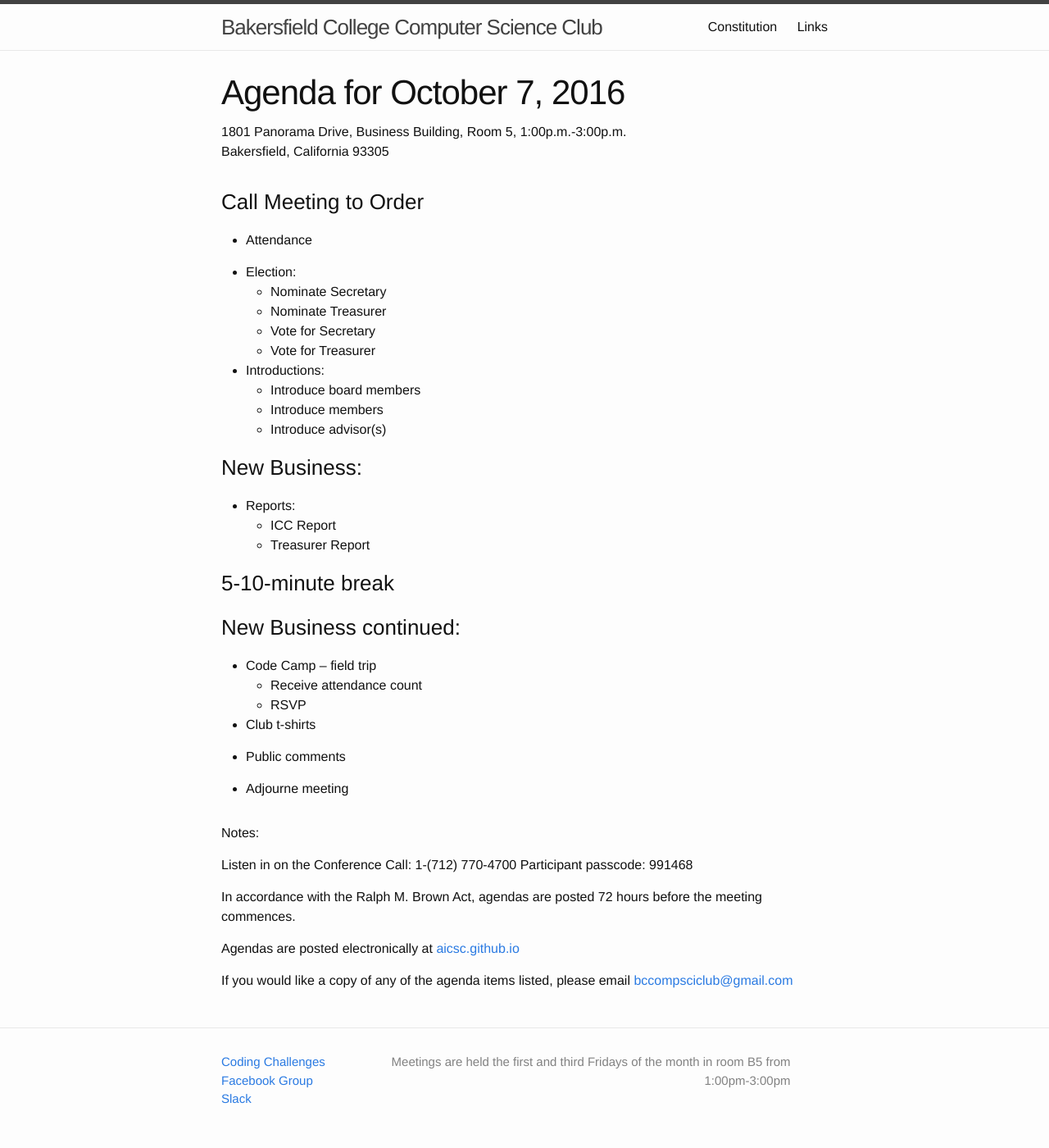
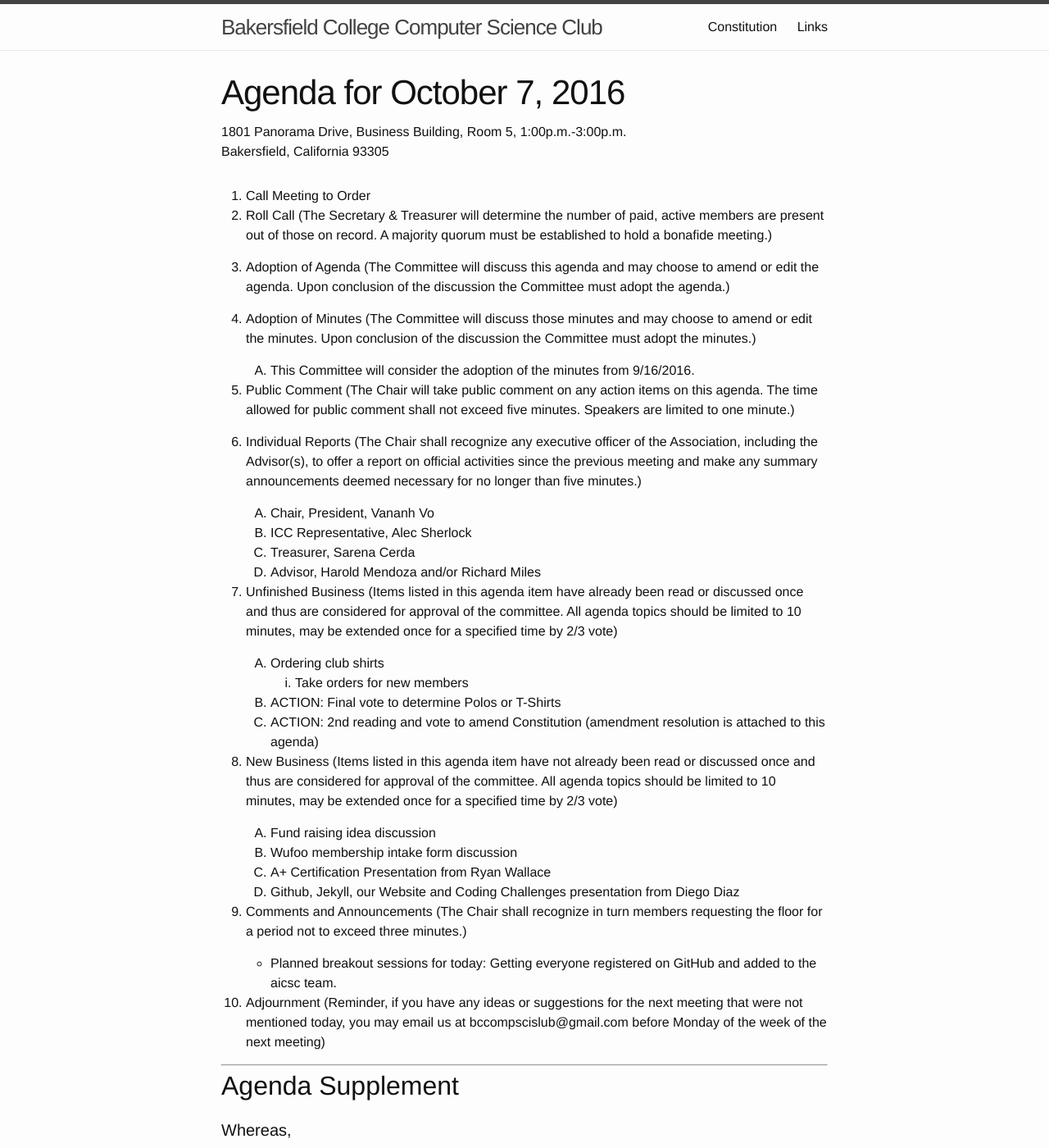
Before and after one commit to AICSC/aicsc.github.io, a Jekyll site: the page built from _posts/agenda/2016-10-07-agenda.markdown, in a window 1280 px wide and 1400 px high. Shown: the whole window at 82% size. Built offline with Jekyll 4.4.1, drawn with Linux system fonts in a browser that asks for light colours; some of the changed text lies outside the part shown.

Commit message:
Format Friday's agenda (#55)
* Update 2016-10-07-agenda.markdown

This is the second attempt since the first one failed the checks. This one is just cust and paste from the file. It shouldn't have all of the linux tracking attached to it.

* Format agenda with awesome Markdown lists

```diff
--- a/_posts/agenda/2016-10-07-agenda.markdown
+++ b/_posts/agenda/2016-10-07-agenda.markdown
@@ -1,39 +1,87 @@
----
-title: "Agenda"
+1. Call Meeting to Order
+2. Roll Call
+	(The Secretary & Treasurer will determine the number of paid, active members are present out of those on record. A majority quorum must be established to hold a bonafide meeting.)
+
+3. Adoption of Agenda
+	(The Committee will discuss this agenda and may choose to amend or edit the agenda. Upon conclusion of the discussion the Committee must adopt the agenda.)
+
+4. Adoption of Minutes
+	(The Committee will discuss those minutes and may choose to amend or edit the minutes. Upon conclusion of the discussion the Committee must adopt the minutes.)
+
+	1. This Committee will consider the adoption of the minutes from 9/16/2016.
+
+5. Public Comment
+	(The Chair will take public comment on any action items on this agenda. The time allowed for public comment shall not exceed five minutes. Speakers are limited to one minute.)
+
+6. Individual Reports
+	(The Chair shall recognize any executive officer of the Association, including the Advisor(s), to offer a report on official activities since the previous meeting and make any summary announcements deemed necessary for no longer than five minutes.)
+
+	1. Chair, President, Vananh Vo
+	1. ICC Representative, Alec Sherlock
+	1. Treasurer, Sarena Cerda
+	1. Advisor, Harold Mendoza and/or Richard Miles
+
+7. Unfinished Business
+	(Items listed in this agenda item have already been read or discussed once and thus are considered for approval of the committee. All agenda topics should be limited to 10 minutes, may be extended once for a specified time by 2/3 vote)
+
+	1. Ordering club shirts
+		1. Take orders for new members
+    2. ACTION: Final vote to determine Polos or T-Shirts
+    3. ACTION: 2nd reading and vote to amend Constitution (amendment resolution is attached to this agenda)
+
+8. New Business
+	(Items listed in this agenda item have not already been read or discussed once and thus are considered for approval of the committee. All agenda topics should be limited to 10 minutes, may be extended once for a specified time by 2/3 vote)
+
+	1. Fund raising idea discussion
+	1. Wufoo membership intake form discussion
+	1. A+ Certification Presentation from Ryan Wallace
+	1. Github, Jekyll, our Website and Coding Challenges presentation from Diego Diaz
+
+9. Comments and Announcements
+	(The Chair shall recognize in turn members requesting the floor for a period not to exceed three minutes.)
+
+	* Planned breakout sessions for today:
+		Getting everyone registered on GitHub and added to the aicsc team.
+
+10. Adjournment
+	(Reminder, if you have any ideas or suggestions for the next meeting that were not mentioned today, you may email us at bccompscislub@gmail.com before Monday of the week of the next meeting)
+
 ---
 
-### Call Meeting to Order
+## Agenda Supplement
 
-* Attendance
+#### Whereas,
+during the 2016/2017 school year inaugural meeting of the Computer Science Club held on 09/02/2016, a discrepance was found in the current Constitution regarding membership dues and voting;
 
-* Election:
-  - Nominate Secretary
-  - Nominate Treasurer
-  - Vote for Secretary
-  - Vote for Treasurer
+#### Whereas,
+dues were collected from several members present at the meeting to allow for those members to vote;
 
-* Introductions:
-  - Introduce board members
-  - Introduce members
-  - Introduce advisor(s)
+#### Whereas,
+a motion was made to suspend the rules to allow all persons in attendance to vote for the day;
 
-### New Business:
+#### Whearas,
+that motion was voted upon by those present who had paid dues and carried by unanimous vote;
 
-* Reports:
-	- ICC Report
-  - Treasurer Report
+#### Whereas,
+a motion was made on the floor during this meeting to add the position of Vice President to the existing Constitution and supply the needed change to the Constitution document;
 
+#### Whereas,
+that motion was voted upon by all present and passed unanimously.
 
-### 5-10-minute break
+#### Be it resolved,
+that the Constitution of the Computer Science Club be amended by adding the following block after President and before Treasurer:
 
-### New Business continued:
+### Vice-President:
+The Vice-President serves as substitute for the President in the instance that the President is unable to conduct a meeting or other formal club function wherein their presence is necessary. Becomes the primary student contact for the StudOrg and the "external spokesperson" of the group who regularly interacts with other student organizations and College officials in the event that the President cannot fulfill their prescribed duties.The Vice-President is the first assistant to the President, liaison between the student organization and the advisor and other University or community contacts.
 
-* Code Camp – field trip
-  - Receive attendance count
-  - RSVP
+The responsibilities of the Vice-President include, but are not limited to:
 
-* Club t-shirts
-
-* Public comments
-
-* Adjourne meeting
+* Providing guidance, direction, and support for the StudOrg in pursuit of its goals and objectives.
+* Voting in cases where there is a tie if the President is not present and conducting the vote.
+* Chairing all StudOrg meetings when the president is unavailable to attend.
+* Assisting the President in overseeing the process of student organization event planning.
+* Working with the President and Secretary to maintain a current list of members of the StudOrg officers, advisor, and members.
+* Submitting all required paperwork for StudOrg renewal.
+* Holding a minimum of two meetings for the general membership per semester if the President is unable to carry out their prescribed duties.
+* Representing the StudOrg at official functions when the President is unavailable.
+* Assists the President in maintaining contact with the StudOrg advisor and the Office of Student Life.
```
